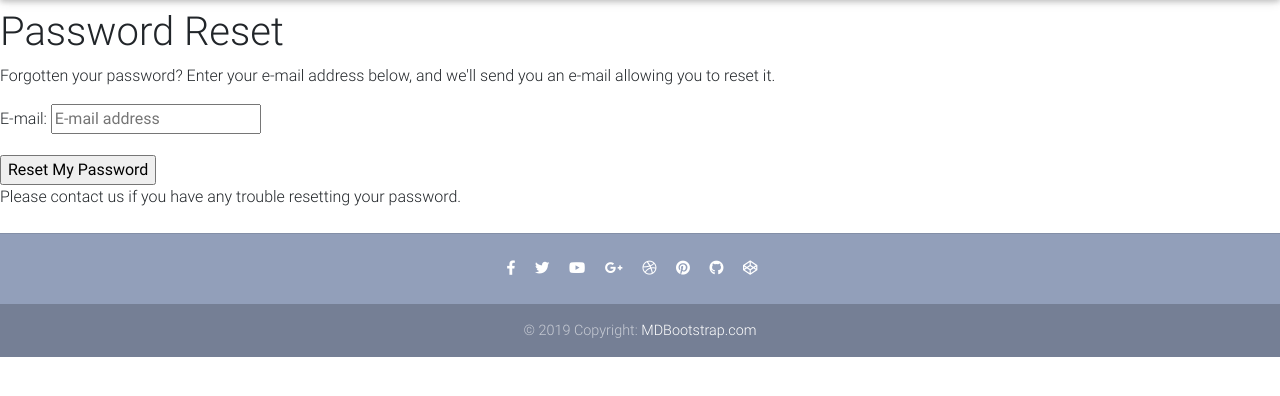
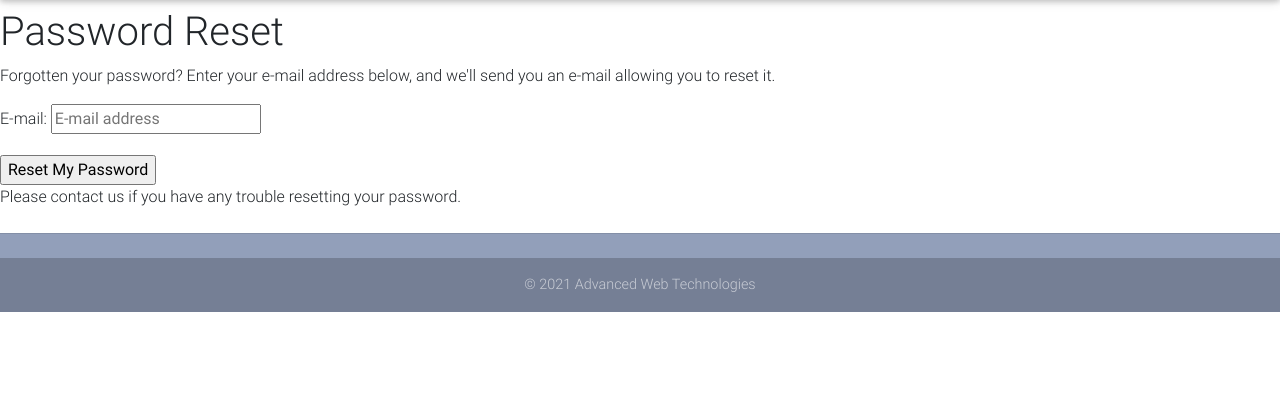
Before and after one commit to S0mn4mbul1st/AWT, a Django app: page /accounts/password/reset/ in a window 1280 px wide. Shown: the part 64-460 px from the top of the page. Run offline with Django 3.2, Linux system fonts and the light colour scheme; some libraries are stand-ins or nearby versions.

Commit message:
Removed uneeded footer

```diff
--- a/templates/footer.html
+++ b/templates/footer.html
@@ -2,46 +2,46 @@
 
     <hr class="my-4">
 
-    <!-- Social icons -->
-    <div class="pb-4">
-      <a href="https://www.facebook.com/mdbootstrap" target="_blank">
-        <i class="fab fa-facebook-f mr-3"></i>
-      </a>
-
-      <a href="https://twitter.com/MDBootstrap" target="_blank">
-        <i class="fab fa-twitter mr-3"></i>
-      </a>
-
-      <a href="https://www.youtube.com/watch?v=7MUISDJ5ZZ4" target="_blank">
-        <i class="fab fa-youtube mr-3"></i>
-      </a>
-
-      <a href="https://plus.google.com/u/0/b/107863090883699620484" target="_blank">
-        <i class="fab fa-google-plus-g mr-3"></i>
-      </a>
-
-      <a href="https://dribbble.com/mdbootstrap" target="_blank">
-        <i class="fab fa-dribbble mr-3"></i>
-      </a>
-
-      <a href="https://pinterest.com/mdbootstrap" target="_blank">
-        <i class="fab fa-pinterest mr-3"></i>
-      </a>
-
-      <a href="https://github.com/mdbootstrap/bootstrap-material-design" target="_blank">
-        <i class="fab fa-github mr-3"></i>
-      </a>
-
-      <a href="http://codepen.io/mdbootstrap/" target="_blank">
-        <i class="fab fa-codepen mr-3"></i>
-      </a>
-    </div>
-    <!-- Social icons -->
+{#    <!-- Social icons -->#}
+{#    <div class="pb-4">#}
+{#      <a href="https://www.facebook.com/mdbootstrap" target="_blank">#}
+{#        <i class="fab fa-facebook-f mr-3"></i>#}
+{#      </a>#}
+{##}
+{#      <a href="https://twitter.com/MDBootstrap" target="_blank">#}
+{#        <i class="fab fa-twitter mr-3"></i>#}
+{#      </a>#}
+{##}
+{#      <a href="https://www.youtube.com/watch?v=7MUISDJ5ZZ4" target="_blank">#}
+{#        <i class="fab fa-youtube mr-3"></i>#}
+{#      </a>#}
+{##}
+{#      <a href="https://plus.google.com/u/0/b/107863090883699620484" target="_blank">#}
+{#        <i class="fab fa-google-plus-g mr-3"></i>#}
+{#      </a>#}
+{##}
+{#      <a href="https://dribbble.com/mdbootstrap" target="_blank">#}
+{#        <i class="fab fa-dribbble mr-3"></i>#}
+{#      </a>#}
+{##}
+{#      <a href="https://pinterest.com/mdbootstrap" target="_blank">#}
+{#        <i class="fab fa-pinterest mr-3"></i>#}
+{#      </a>#}
+{##}
+{#      <a href="https://github.com/mdbootstrap/bootstrap-material-design" target="_blank">#}
+{#        <i class="fab fa-github mr-3"></i>#}
+{#      </a>#}
+{##}
+{#      <a href="http://codepen.io/mdbootstrap/" target="_blank">#}
+{#        <i class="fab fa-codepen mr-3"></i>#}
+{#      </a>#}
+{#    </div>#}
+{#    <!-- Social icons -->#}
 
     <!--Copyright-->
     <div class="footer-copyright py-3">
-      © 2019 Copyright:
-      <a href="https://mdbootstrap.com/education/bootstrap/" target="_blank"> MDBootstrap.com </a>
+      © 2021 Advanced Web Technologies
+{#      <a href="https://mdbootstrap.com/education/bootstrap/" target="_blank"> Advanced Web Technologies </a>#}
     </div>
     <!--/.Copyright-->
 
```
